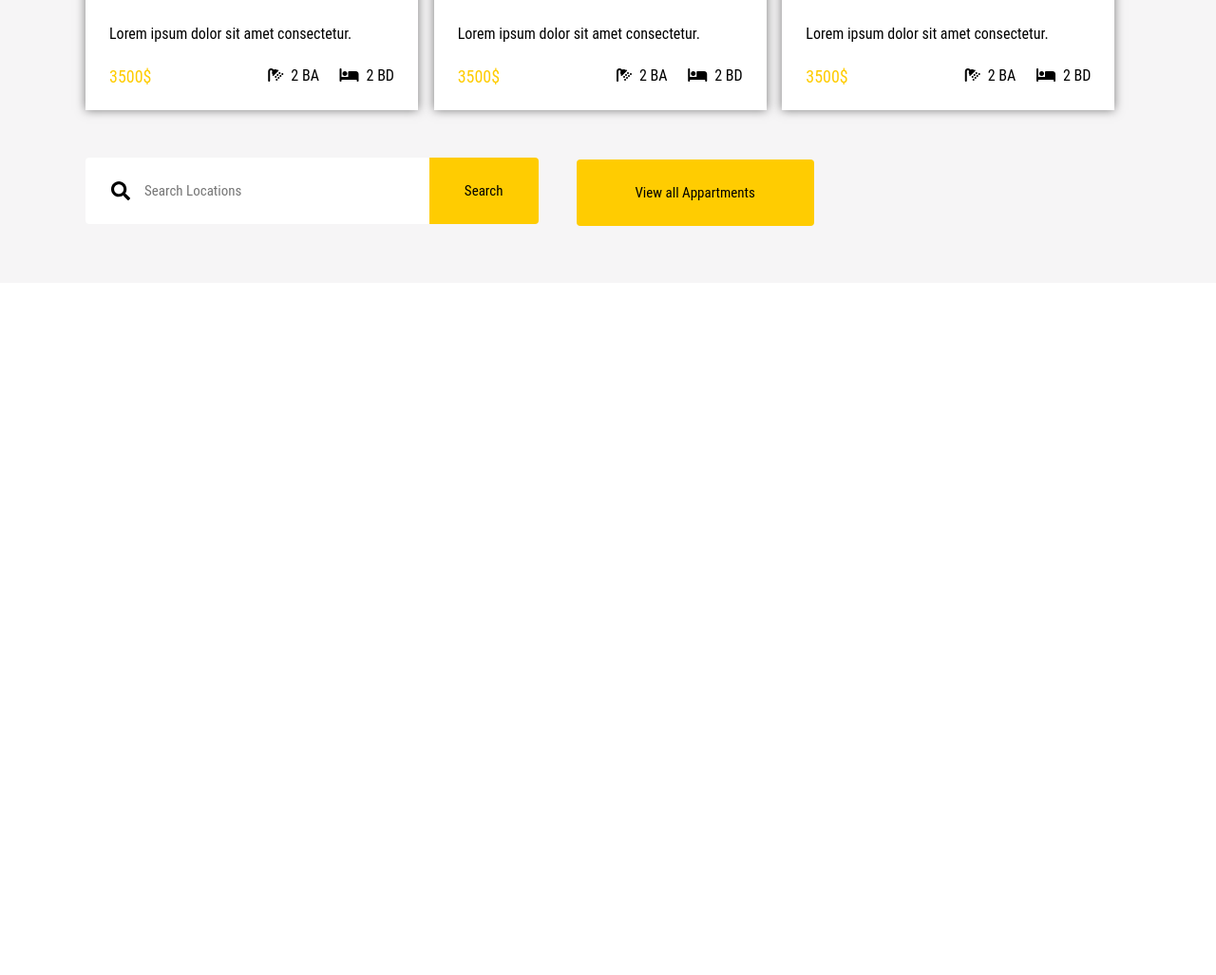
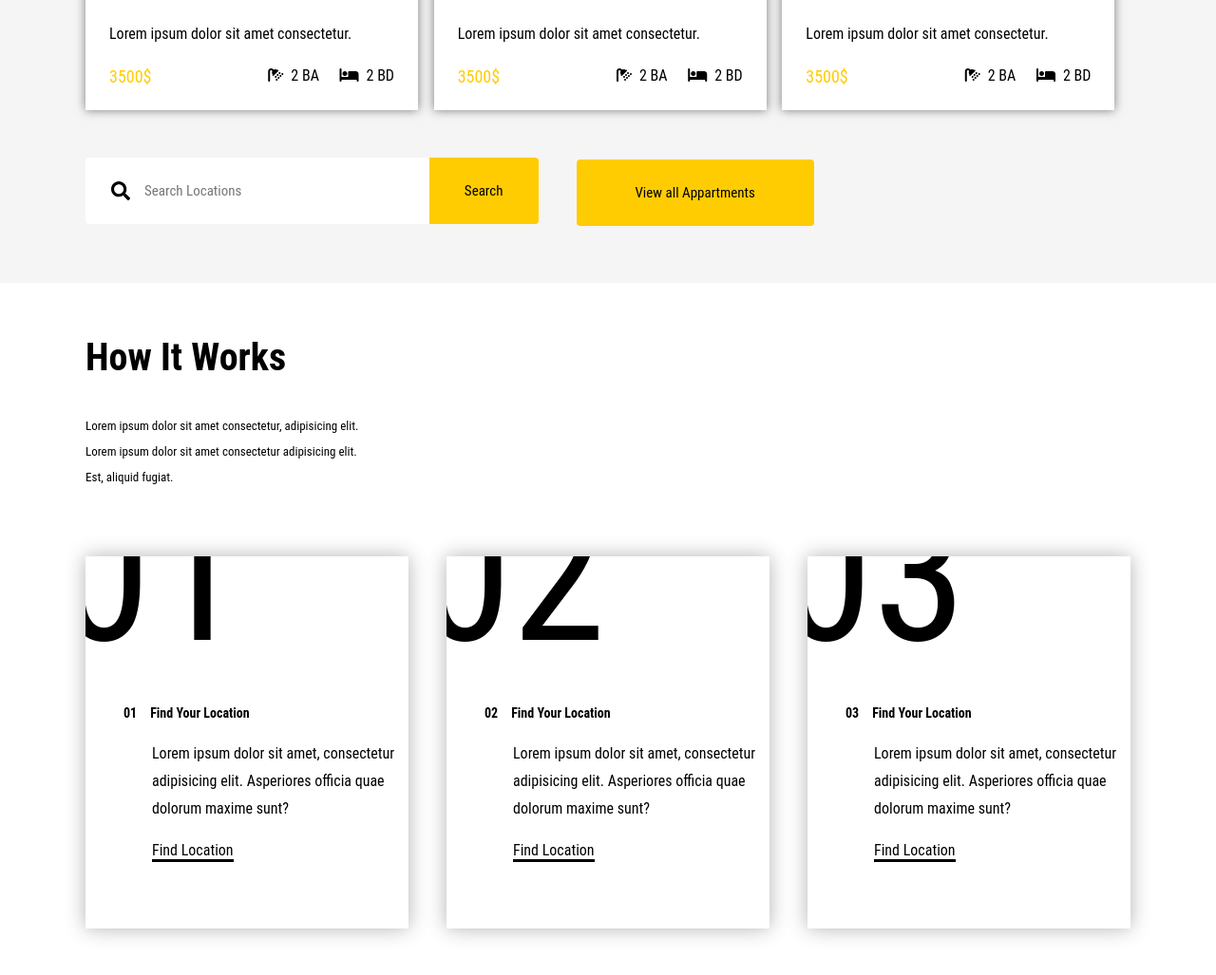
Before and after one commit to DanilXO/luxestate-html-css-template, a plain HTML site: page index.html in a window 1280 px wide. Shown: the part 2510-3537 px from the top of the page at 95% size. Before the commit the page ends 2808 px from the top, so only its background shows below. Drawn offline with Linux system fonts and the light colour scheme.

Commit message:
add How It Works block

```diff
--- a/index.html
+++ b/index.html
@@ -166,6 +166,42 @@
                 </div>
             </div>
         </section>
+        <section>
+            <div class="steps">
+                <div class="wrapper">
+                    <h2>How It Works</h2>
+                    <p class="steps-text">
+                                Lorem ipsum dolor sit amet consectetur, adipisicing elit.
+                    </p>
+                    <p class="steps-text mbtext">Lorem ipsum dolor sit amet consectetur adipisicing elit.
+                        <br> Est, aliquid fugiat.</p>
+                        <div class="steps-container">
+                            <div id="stepblock1" class="stepblock">
+                                <p class="step-num">01</p>
+                                <h4><span>01</span>Find Your Location</h4>
+                                <p class="step-info">Lorem ipsum dolor sit amet, consectetur adipisicing elit.
+                                    Asperiores officia quae dolorum maxime sunt?</p>
+                                <p class="stepinfolast" id="stepborder1">Find Location</p>
+                            </div>
+                            <div id="stepblock2" class="stepblock">
+                                    <p class="step-num">02</p>
+                                    <h4><span>02</span>Find Your Location</h4>
+                                    <p class="step-info">Lorem ipsum dolor sit amet, consectetur adipisicing elit.
+                                        Asperiores officia quae dolorum maxime sunt?</p>
+                                    <p class="stepinfolast" id="stepborder2">Find Location</p>
+                            </div>
+                            <div id="stepblock3" class="stepblock">
+                                    <p class="step-num">03</p>
+                                    <h4><span>03</span>Find Your Location</h4>
+                                    <p class="step-info">Lorem ipsum dolor sit amet, consectetur adipisicing elit.
+                                        Asperiores officia quae dolorum maxime sunt?</p>
+                                    <p class="stepinfolast" id="stepborder3">Find Location</p>
+                            </div>
+                        </div>
+                </div>
+            </div>
+
+        </section>
     </main>
     <script src="script.js"></script>
     <script src="https://kit.fontawesome.com/ae5ccb4f5a.js" crossorigin="anonymous"></script>
--- a/style.css
+++ b/style.css
@@ -238,6 +238,73 @@ nav {
     font-size: 15px;
 }
 
+.steps h2 {
+    margin-top: 55px;
+    font-size: 40px;
+    margin-bottom: 35px;
+}
+
+.steps-text {
+    line-height: 27px;
+    font-size: 13px;
+}
+
+.mbtext {
+   margin-bottom: 70px;
+}
+
+.stepblock {
+    width: 340px;
+    height: 370px;
+    padding-top: 2%;
+    background: #fff;
+    box-shadow: 0 0 20px rgba(0, 0, 0, 0.3);
+    overflow: hidden;
+}
+
+.stepblock .step-num {
+    font-size: 200px;
+    position: relative;
+    top: -120px;
+    left: -30px;
+
+}
+
+.stepblock:hover {
+    background: #ffcc01;
+    color: #fff;
+}
+
+.steps-container {
+    margin-bottom: 50px;
+    display: flex;
+    justify-content: space-between;
+}
+.stepblock h4 {
+    font-size: 14px;
+    margin-left: 40px;
+    margin-top: -100px;
+    margin-bottom: 20px;
+}
+.stepblock h4 span {
+    margin-right: 14px;
+}
+
+.stepblock .step-info {
+    margin-left: 70px;
+    line-height: 29px;
+}
+
+.stepblock .stepinfolast {
+    display: inline-block;
+    margin-left: 70px;
+    margin-top: 20px;
+    border-bottom: 3px solid #000;
+}
+.stepblock:hover .stepinfolast{
+    border-bottom: 3px solid #fff;
+}
+
 @media screen and (max-width:1022px) {
         /* Адаптивное меню */
     .menu li a.logo {
@@ -419,6 +486,19 @@ nav {
         min-width: 100%;
         height: 380px;
     }
+    .steps-container {
+        flex-direction: column;
+        justify-content: center;
+        align-items: center;
+    }
+    .stepblock {
+        margin-bottom: 20px;
+    }
+    .step-num {
+        margin-top: 3%;
+        margin-left: 3%;
+    }
+
 }
 
 @media screen and (max-width:380px) {
```
